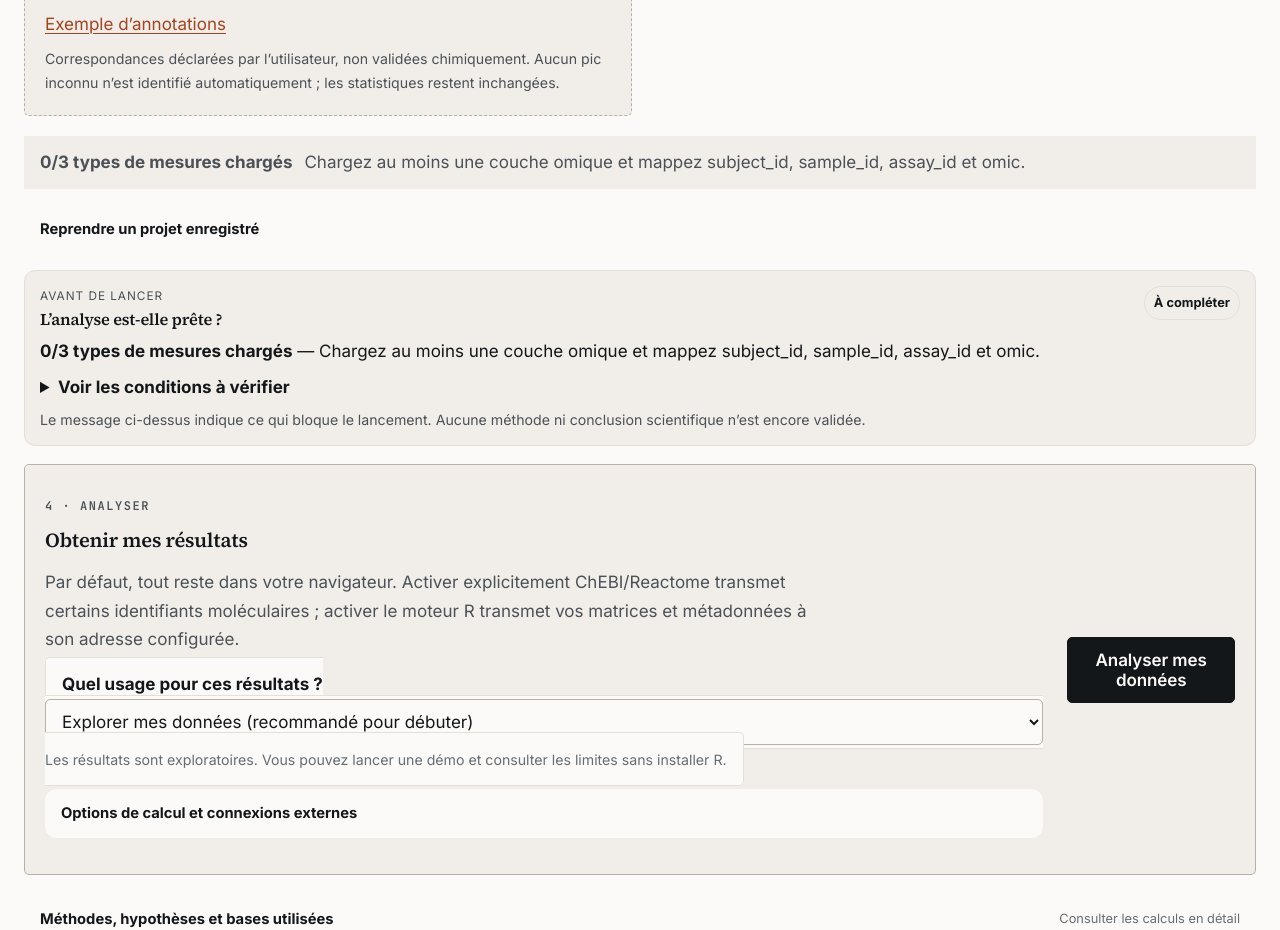
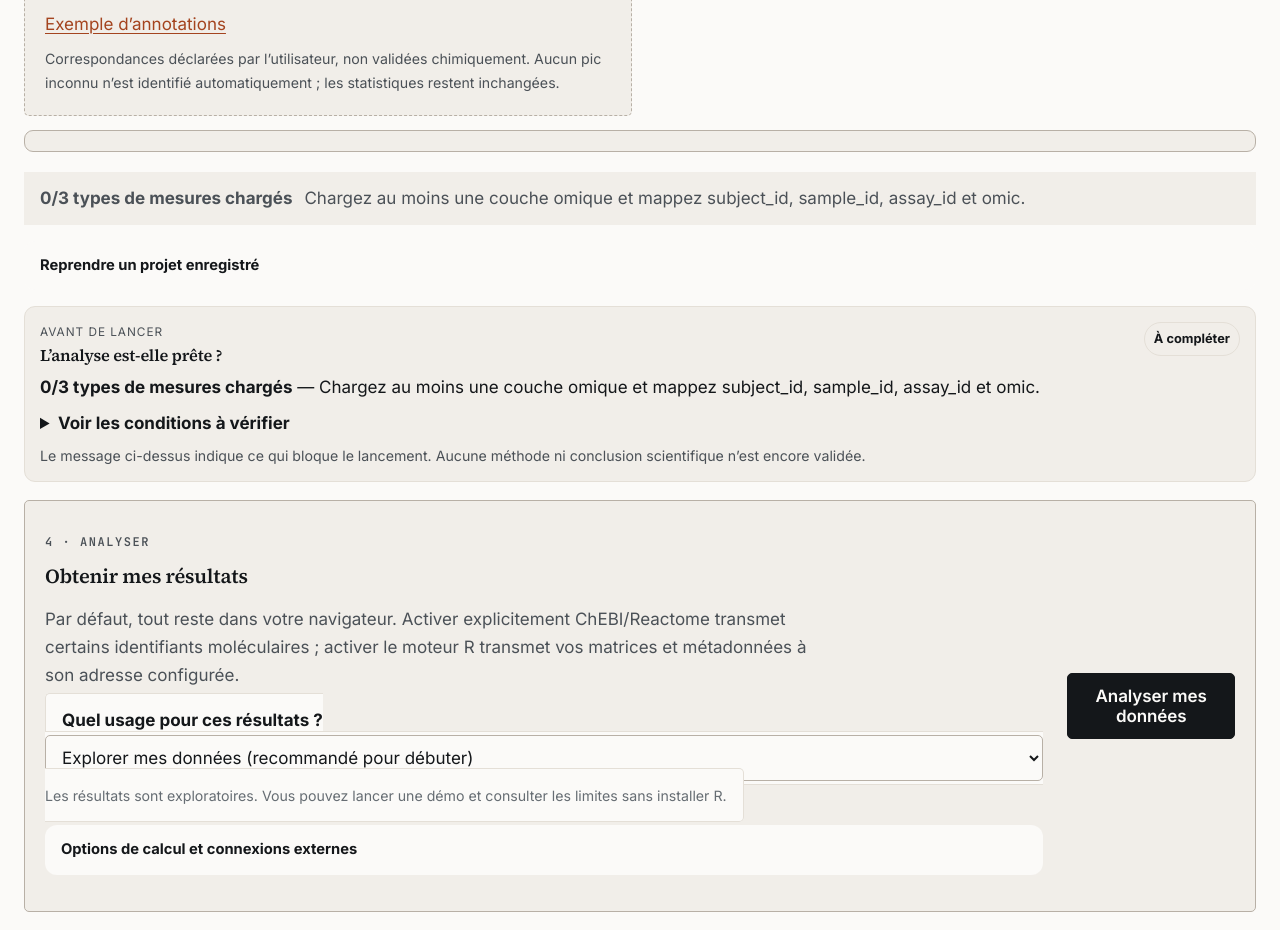
Before and after one commit to rberrah/rberrah.github.io, a SvelteKit app: page /multiomics/tool in a window 1280 px wide. Shown: the part 5100-6030 px from the top of the page. Built offline with nearby package versions, Linux system fonts and the light colour scheme.

Commit message:
fix(multiomics): expose MS import state and guard stale asynchronous reads

```diff
--- a/src/routes/multiomics/tool/+page.svelte
+++ b/src/routes/multiomics/tool/+page.svelte
@@ -113,6 +113,9 @@
   let metabolomicsPlatform = 'untargeted_lcms';
   let metabolomicsValues = 'peak_area';
   let msImportMessage = '';
+  /** State is observable independently of the translated message. */
+  let msImportState = 'idle'; // idle | loading | parsed | ready | error
+  let msImportSequence = 0;
   /** Original vendor CSV/TSV remains unchanged for provenance and re-export. */
   /** @type {File|null} */
   let msOriginalFile = null;
@@ -567,7 +570,9 @@
       confirmIndependentAssays = false;
       exploratorySheetGenerated = false;
     }
+    const currentMsImport = layer === 'metabolomics' ? ++msImportSequence : msImportSequence;
     if (layer === 'metabolomics') {
+      msImportState = file ? 'loading' : 'idle';
       msOriginalFile = file;
       msAnnotationCsv = '';
       msAnnotationFields = [];
@@ -581,7 +586,10 @@
       await inspectMetadata(file);
     } else if (layer === 'metabolomics' && file) {
       try {
-        const converted = convertMsAucExport(await file.text());
+        const sourceText = await file.text();
+        if (currentMsImport !== msImportSequence) return;
+        const converted = convertMsAucExport(sourceText);
+        msImportState = 'parsed';
         msAnnotationCsv = converted.annotationsCsv || '';
         msAnnotationFields = converted.annotationColumns || [];
         msImportFormat = converted.format;
@@ -623,7 +631,12 @@
             ? t('Aires de pics MS importées : les colonnes m/z, RT et annotations sont conservées séparément et non utilisées comme intensités. Fournissez les métadonnées des échantillons.', 'MS peak areas imported: m/z, RT and annotations are retained separately and not treated as intensities. Upload sample metadata.')
             : t('Matrice chargée directement. Vérifiez si ses valeurs représentent réellement des aires de pics ou des intensités déjà transformées.', 'Matrix loaded directly. Verify whether values represent raw peak areas or already transformed intensities.');
         await inspectMatrix(layer, matrix);
+        if (currentMsImport !== msImportSequence) return;
+        if (matrixInfo.metabolomics?.error) throw new Error(matrixInfo.metabolomics.error);
+        msImportState = 'ready';
       } catch (error) {
+        if (currentMsImport !== msImportSequence) return;
+        msImportState = 'error';
         files = { ...files, metabolomics: null };
         msOriginalFile = null;
         msAnnotationCsv = '';
@@ -2416,7 +2429,13 @@
   {#if exploratorySheetGenerated}
     <p class="ms-import-message" data-testid="multiomics-generated-sheet-notice">{t('Tableau créé à partir de votre déclaration : identifiants conservés, aucun groupe inféré. Les résultats restent descriptifs.', 'Sample sheet created from your declaration: IDs preserved, no groups inferred. Results remain descriptive.')}</p>
   {/if}
-  {#if msImportMessage}<p class="ms-import-message" data-testid="multiomics-ms-auc-import-status">{msImportMessage}</p>{/if}
+  <p class="ms-import-message" role="status" aria-live="polite" data-testid="multiomics-ms-auc-import-status" data-import-state={msImportState}>
+    {#if msImportState === 'loading'}{t('Lecture du fichier MS…', 'Reading MS file…')}
+    {:else if msImportState === 'parsed'}{t('Fichier MS analysé : vérification des échantillons…', 'MS file parsed: validating samples…')}
+    {:else if msImportState === 'ready'}{msImportMessage}
+    {:else if msImportState === 'error'}{t('Échec de l’import MS : ', 'MS import failed: ')}{analysisError}
+    {/if}
+  </p>
   {#if singleOmic}<p class="ms-import-message" data-testid="multiomics-single-omic-notice">{t('Mode omique unique : exploration, groupes, temps ou outcome selon votre plan. Aucune intégration inter-omique ne sera calculée.', 'Single-omics mode: exploration, groups, time or outcome, depending on the study. No cross-omics integration will be computed.')}</p>{/if}
   {#if msOriginalFile && msAnnotationCsv}
     <div class="ms-import-message" data-testid="multiomics-ms-annotations-preserved">
```
